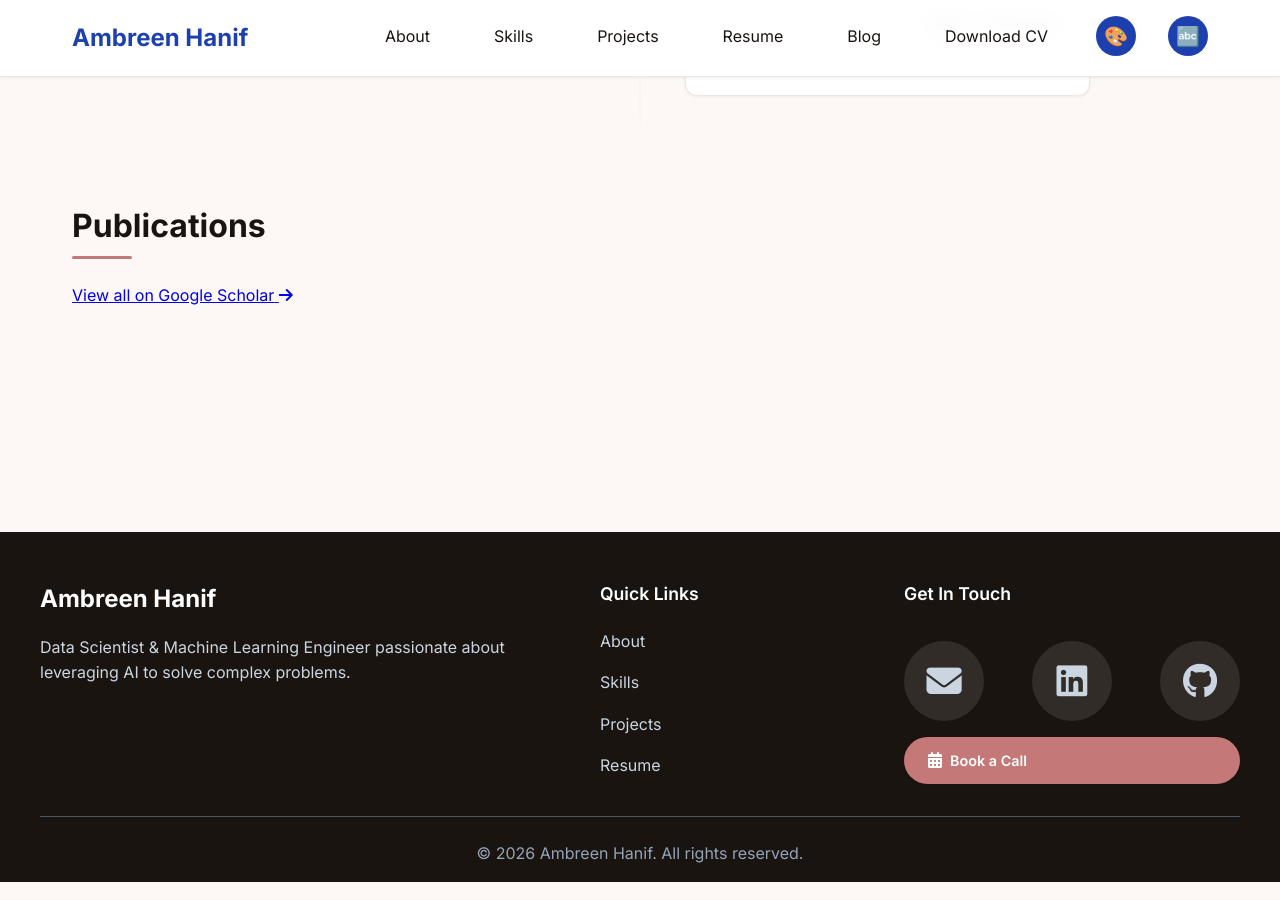
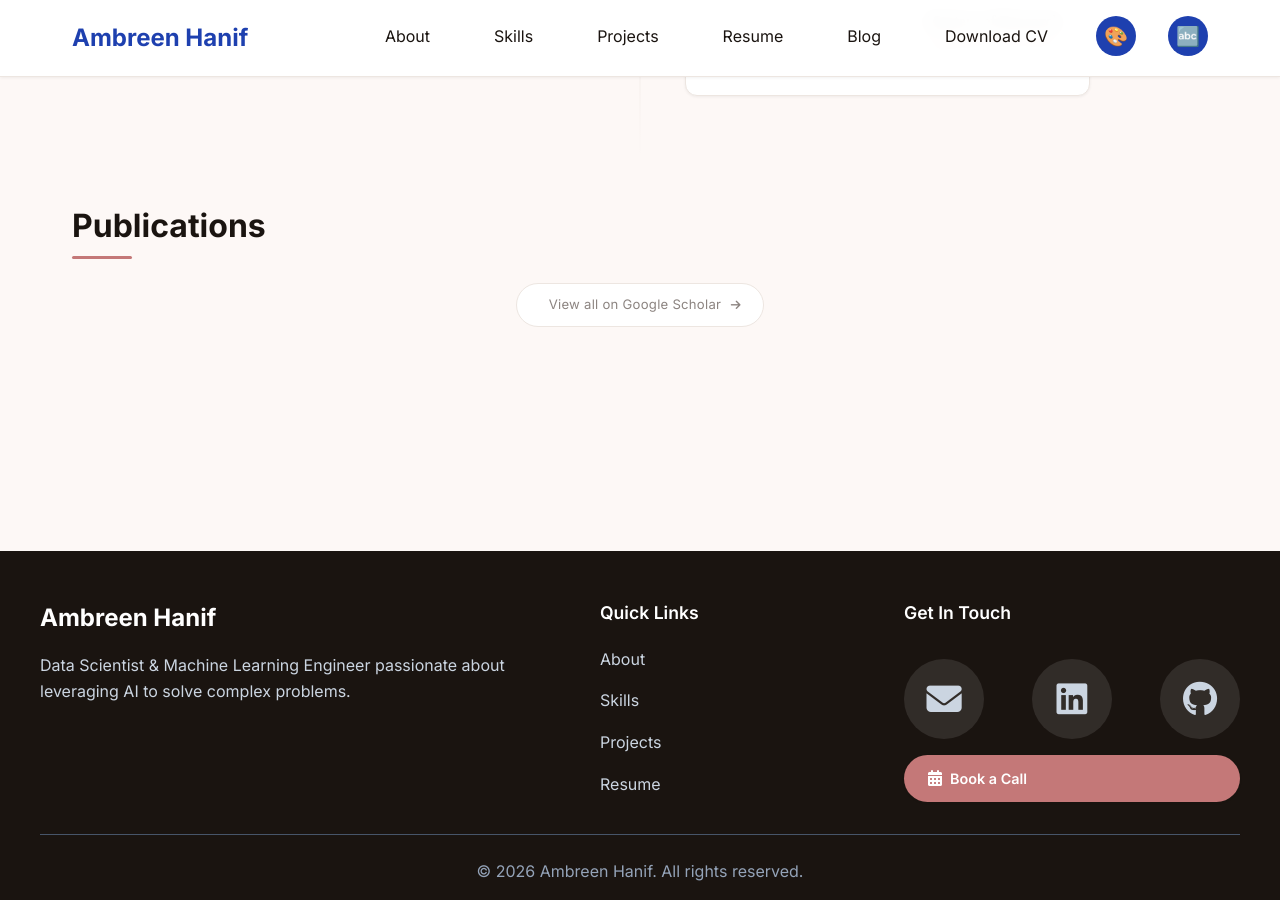
Before and after one commit to umberH/umberH.github.io, a Jekyll site: the page built from index.markdown, in a window 1280 px wide and 900 px high, scrolled down 4682 px. Built offline with Jekyll 4.4.1, drawn with Linux system fonts in a browser that asks for light colours; a style sheet for code colours, icons or effects is not loaded.

Commit message:
Update style.css

```diff
--- a/assets/css/style.css
+++ b/assets/css/style.css
@@ -2742,3 +2742,49 @@ main {
     padding: 0.5rem 2rem;
   }
 }
+
+
+
+.publications-scholar-link {
+  display: flex;
+  justify-content: center;
+  margin-bottom: 2.5rem;
+}
+
+.scholar-link {
+  display: inline-flex;
+  align-items: center;
+  gap: 0.6rem;
+  padding: 0.65rem 1.4rem;
+  border: 1px solid var(--border);
+  border-radius: 50px;
+  text-decoration: none;
+  color: var(--text-muted);
+  font-size: 0.82rem;
+  font-weight: 500;
+  letter-spacing: 0.02em;
+  transition: all 0.3s ease;
+  background: var(--background-white);
+}
+
+.scholar-link:hover {
+  border-color: var(--accent);
+  color: var(--accent-dark);
+  background: rgba(212,160,160,0.08);
+  transform: translateY(-1px);
+  box-shadow: var(--shadow-sm);
+}
+
+.scholar-link .ai-google-scholar {
+  font-size: 1rem;
+  color: var(--accent);
+}
+
+.scholar-link .fa-arrow-right {
+  font-size: 0.7rem;
+  transition: transform 0.3s ease;
+}
+
+.scholar-link:hover .fa-arrow-right {
+  transform: translateX(3px);
+}
```
